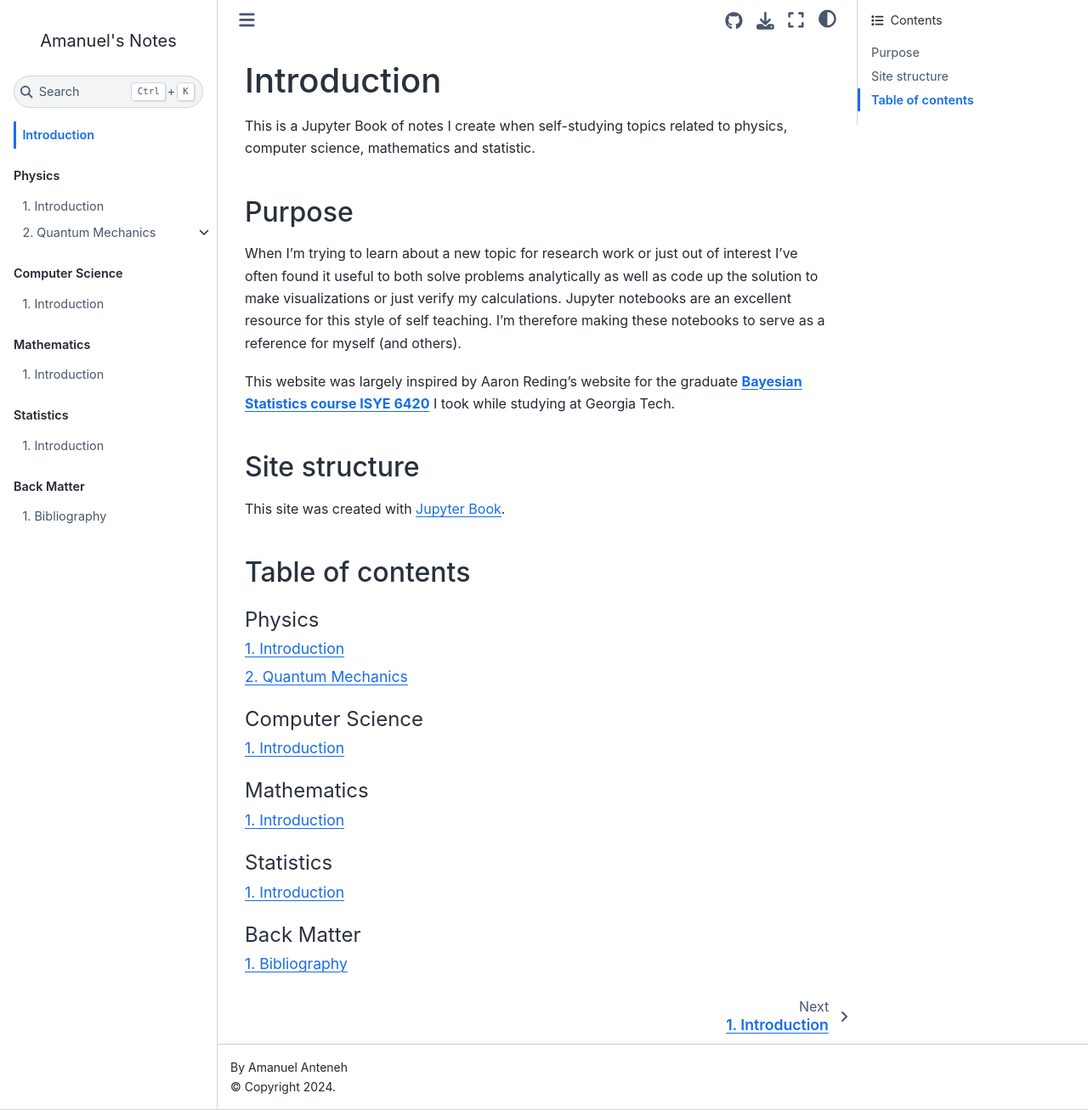
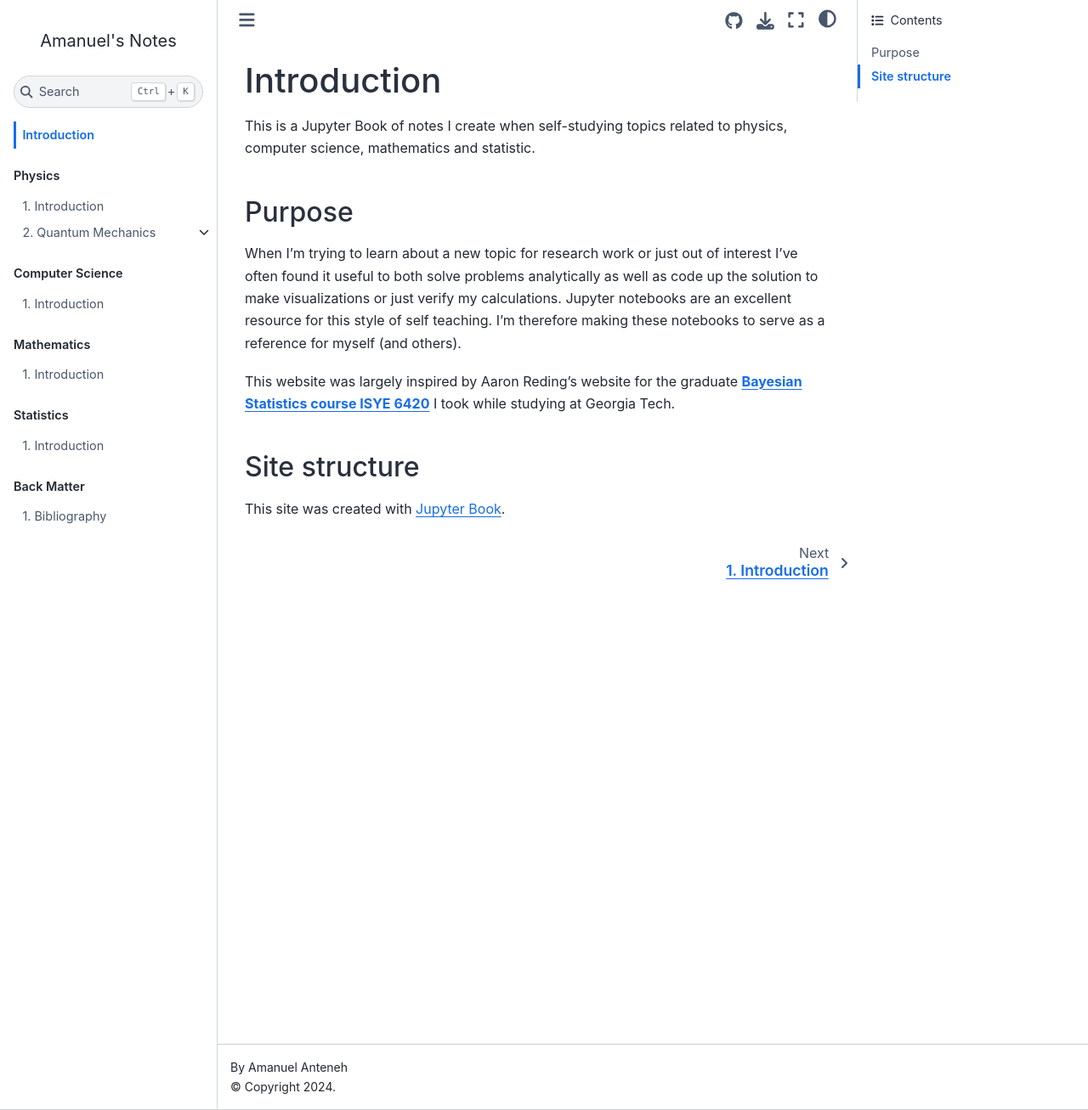
Before and after one commit to amanuelanteneh/aman-notes, a Jupyter Book: the page built from intro.md, in a window 1280 px wide and 1307 px high. Shown: the whole window at 85% size. Built offline with Jupyter Book 1.0.4 settings and Sphinx 7.4.7 and the Sphinx Book theme 1.1.4, drawn with Linux system fonts in a browser that asks for light colours; pages that are not in the unit, such as notebooks, are missing from menus.

Commit message:
wigner notes done

````diff
--- a/intro.md
+++ b/intro.md
@@ -9,8 +9,3 @@ This website was largely inspired by Aaron Reding's website for the graduate [**
 
 ## Site structure
 This site was created with [Jupyter Book](https://jupyterbook.org/en/stable/intro.html).
-
-## Table of contents
-
-```{tableofcontents}
-```
````
Also changed, not shown: 2 other files.
